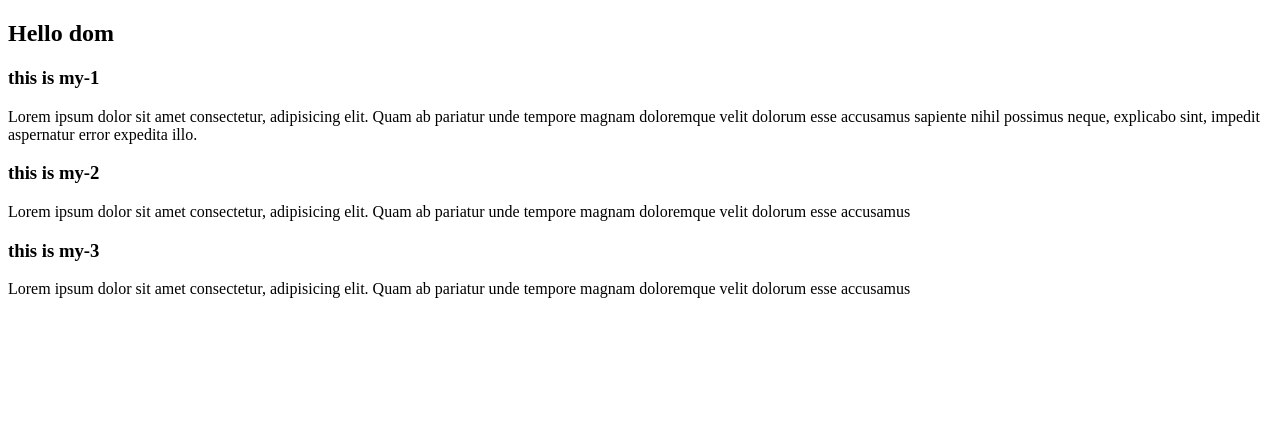
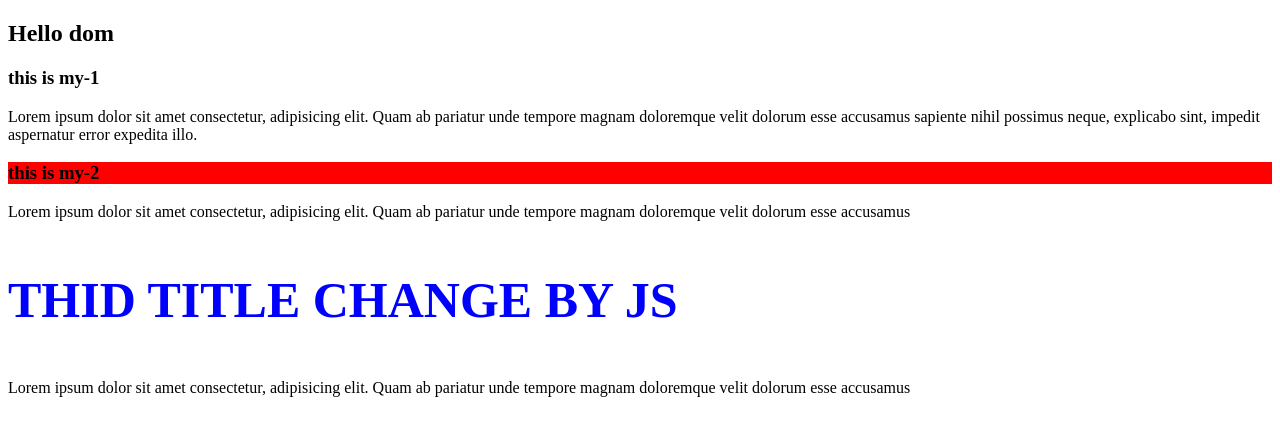
Before and after one commit to mostofakamalpassa/js-dom, a plain HTML site: page basic-dom/dom.html in a window 1280 px wide. Drawn offline with Linux system fonts and the light colour scheme.

Commit message:
dom select elements

```diff
--- a/basic-dom/dom.html
+++ b/basic-dom/dom.html
@@ -18,12 +18,14 @@
             <p>Lorem ipsum dolor sit amet consectetur, adipisicing elit. Quam ab pariatur unde tempore magnam doloremque velit dolorum esse accusamus sapiente nihil possimus neque, explicabo sint, impedit aspernatur error expedita illo.</p>
         </article>
         <article>
-            <h3>this is my-2</h3>
+            <h3 id="second-title">this is my-2</h3>
             <p>Lorem ipsum dolor sit amet consectetur, adipisicing elit. Quam ab pariatur unde tempore magnam doloremque velit dolorum esse accusamus
         </article>
         <article>
-            <h3>this is my-3</h3>
+            <h3 id = "thrid-title">this is my-3</h3>
             <p>Lorem ipsum dolor sit amet consectetur, adipisicing elit. Quam ab pariatur unde tempore magnam doloremque velit dolorum esse accusamus
         </article>
+    </main>
+        <script src="./dom.js"></script>
 </body>
 </html>
--- a/basic-dom/dom.js
+++ b/basic-dom/dom.js
@@ -0,0 +1,26 @@
+console.log(document);
+
+
+const students = {
+    name:'kamal',
+    age:55,
+    height:60
+};
+
+
+const h3Elements = document.getElementsByTagName('h3');
+
+
+for(let h3 of h3Elements){
+    //console.log(h3.innerText);
+}
+
+const secondTitle = document.getElementById('second-title');
+
+secondTitle.style.background ='red';
+
+const thirdTitle = document.getElementById('thrid-title');
+thirdTitle.innerText = 'thid title change by Js';
+thirdTitle.style.fontSize = '50px';
+thirdTitle.style.color = 'blue';
+thirdTitle.style.textTransform = 'uppercase';
```
